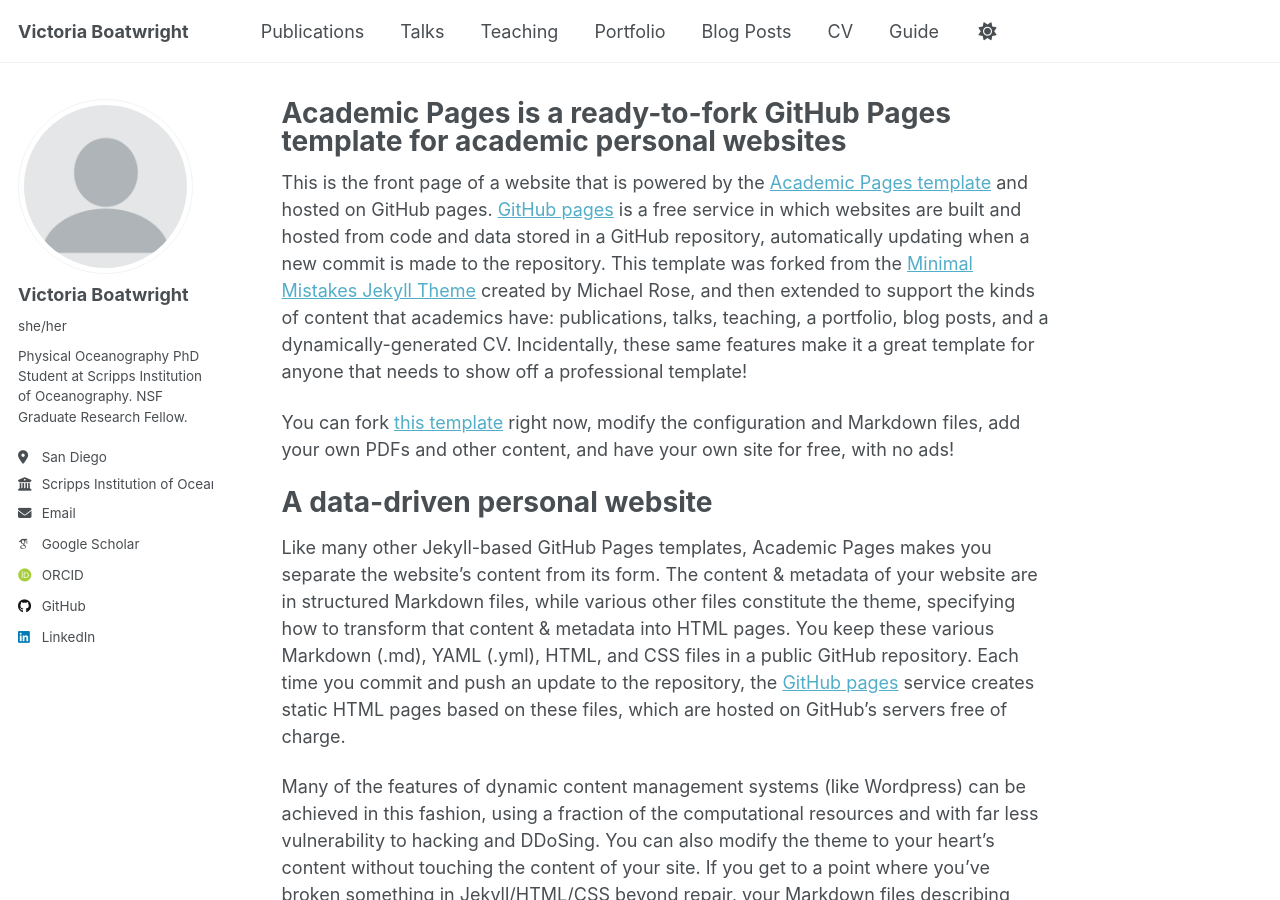
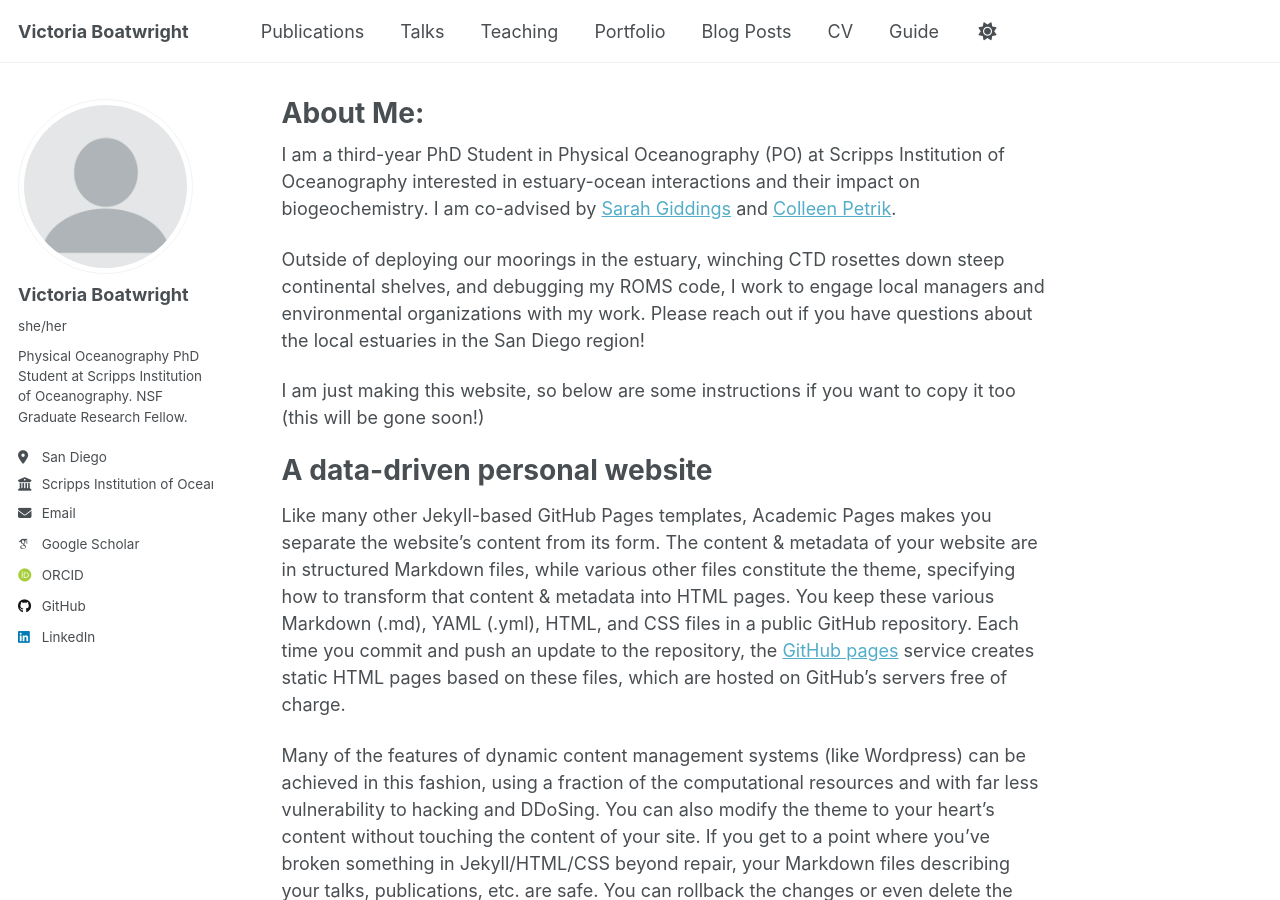
Before and after one commit to victoria-boatwright/victoria-boatwright.github.io, a Jekyll site: the page built from _pages/about.md, in a window 1280 px wide and 900 px high. Built offline with Jekyll 4.4.1, drawn with Linux system fonts in a browser that asks for light colours; some web fonts are replaced; a script that is not in the unit is left out.

Commit message:
update about me

```diff
--- a/_pages/about.md
+++ b/_pages/about.md
@@ -1,15 +1,18 @@
 ---
 permalink: /
-title: "Academic Pages is a ready-to-fork GitHub Pages template for academic personal websites"
+title: "About Me: "
 author_profile: true
 redirect_from:
   - /about/
   - /about.html
 ---
 
-This is the front page of a website that is powered by the [Academic Pages template](https://github.com/academicpages/academicpages.github.io) and hosted on GitHub pages. [GitHub pages](https://pages.github.com) is a free service in which websites are built and hosted from code and data stored in a GitHub repository, automatically updating when a new commit is made to the repository. This template was forked from the [Minimal Mistakes Jekyll Theme](https://mmistakes.github.io/minimal-mistakes/) created by Michael Rose, and then extended to support the kinds of content that academics have: publications, talks, teaching, a portfolio, blog posts, and a dynamically-generated CV. Incidentally, these same features make it a great template for anyone that needs to show off a professional template!
+I am a third-year PhD Student in Physical Oceanography (PO) at Scripps Institution of Oceanography interested in estuary-ocean interactions and their impact on biogeochemistry. I am co-advised by [Sarah Giddings](https://giddingslab.ucsd.edu/staff-members/dr-sarah-n-giddings/) and [Colleen Petrik](https://cpetrik.scrippsprofiles.ucsd.edu/).
 
- You can fork [this template](https://github.com/academicpages/academicpages.github.io) right now, modify the configuration and Markdown files, add your own PDFs and other content, and have your own site for free, with no ads!
+Outside of deploying our moorings in the estuary, winching CTD rosettes down steep continental shelves, and debugging my ROMS code, I work to engage local managers and environmental organizations with my work. Please reach out if you have questions about the local estuaries in the San Diego region!
+
+I am just making this website, so below are some instructions if you want to copy it too (this will be gone soon!)
+
 
 A data-driven personal website
 ======
```
